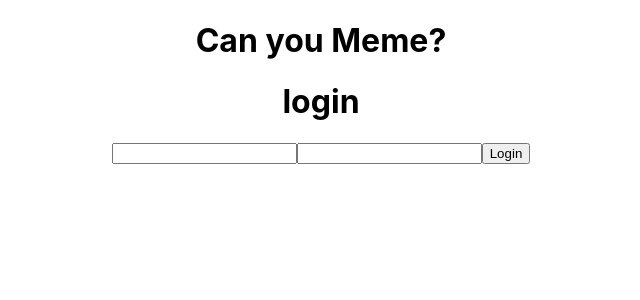
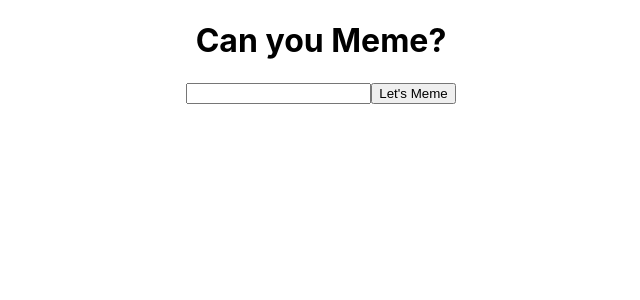
Before and after one commit to clayyy123/memeit, a React (Create React App) app: page / in a window 1280 px wide. Shown: the top 300 px of the page, without its empty margins (319-959 px from the left). Built offline with nearby package versions, Linux system fonts and the light colour scheme.

Commit message:
Home page and Splash Page

```diff
--- a/src/App.js
+++ b/src/App.js
@@ -1,17 +1,29 @@
 import React from 'react';
 import { Switch, Link, Route } from 'react-router-dom';
 import Login from './Components/Login';
+import Splash from './Layout/Splash';
+import Home from './Layout/Home';
 import './App.css';
 
-function App() {
+class App extends React.Component {
+  state = {
+    user: ''
+  };
+
+  render() {
     return (
       <div className="App">
-      <h1>Can you Meme?</h1>
         <Switch>
+          <Route
+            path="/home"
+            render={props => {
+              return <Home {...props} />;
+            }}
+          />
           <Route
             path="/"
             render={props => {
-            return <Login />;
+              return <Splash {...props} getUser={this.getUser} />;
             }}
           />
         </Switch>
@@ -19,4 +31,11 @@ function App() {
     );
   }
 
+  getUser = name => {
+    this.setState({
+      user: name
+    });
+  };
+}
+
 export default App;
--- /dev/null
+++ b/src/Layout/Home.js
@@ -0,0 +1,11 @@
+import React, { Component } from 'react';
+
+class Home extends Component {
+  state = {};
+
+  render() {
+    return <h1>Home</h1>;
+  }
+}
+
+export default Home;
--- /dev/null
+++ b/src/Layout/Splash.js
@@ -0,0 +1,43 @@
+import React, { Component } from 'react';
+
+class Splash extends Component {
+  state = {
+    username: ''
+  };
+
+  changeHandler = e => {
+    this.setState({
+      [e.target.name]: e.target.value
+    });
+  };
+
+  memeHandler = str => {
+    this.props.getUser(str);
+    this.props.history.push('/home');
+  };
+
+  render() {
+    console.log(this.props);
+    const { username } = this.state;
+    return (
+      <div class="splash">
+        <h1 class="splash__title">Can you Meme?</h1>
+        <input
+          type="text"
+          name="username"
+          value={this.state.username}
+          onChange={this.changeHandler}
+        />
+        <button
+          onClick={() => {
+            this.memeHandler(username);
+          }}
+        >
+          Let's Meme
+        </button>
+      </div>
+    );
+  }
+}
+
+export default Splash;
```
Lines whose indentation alone changed are shown as unchanged.
